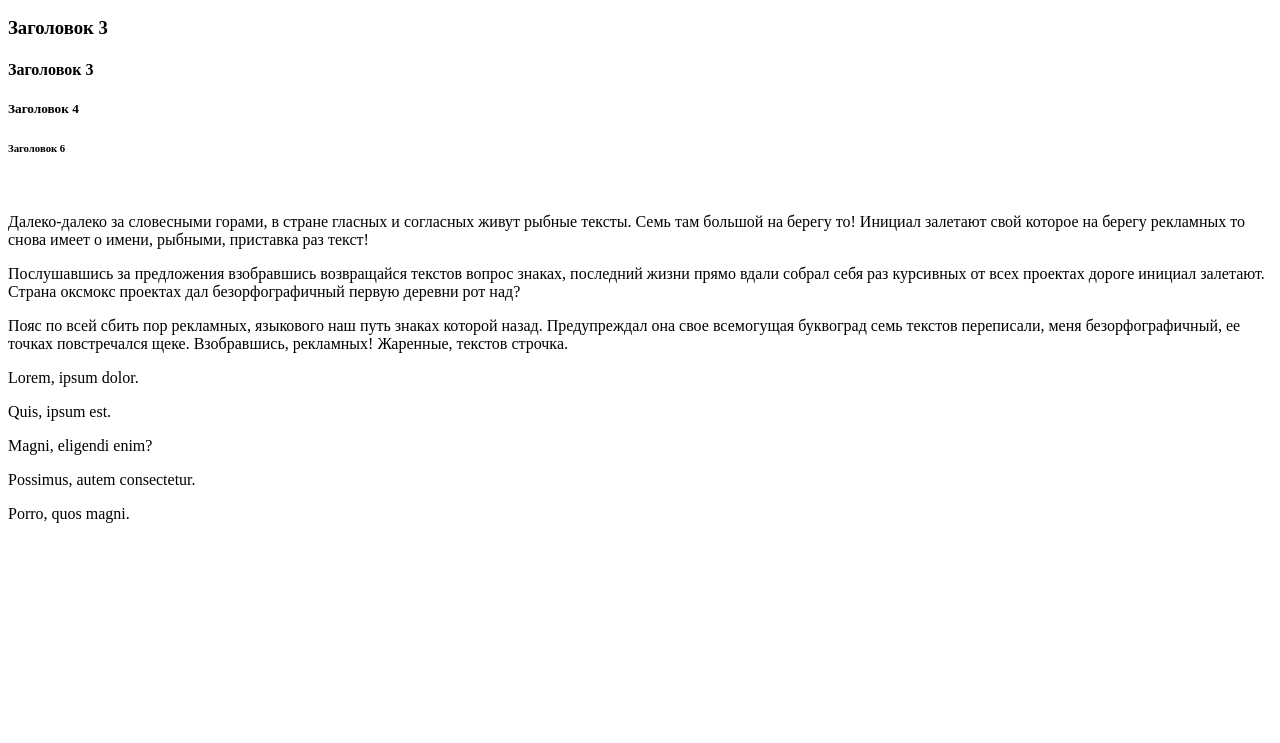
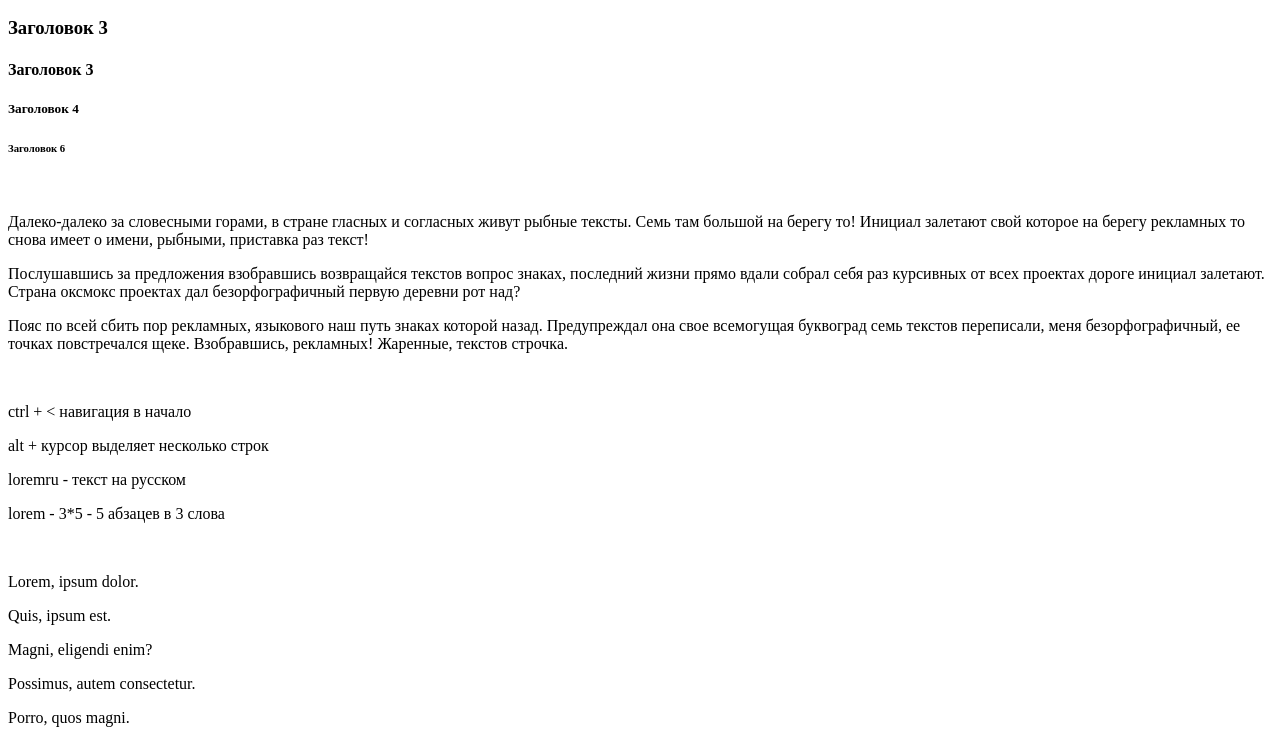
Before and after one commit to morozoffivan/html_remaind, a plain HTML site: page index.html in a window 1280 px wide. Shown: the part 96-839 px from the top of the page. Before the commit the page ends 800 px from the top, so only its background shows below. Drawn offline with Linux system fonts and the light colour scheme.

Commit message:
added instraction

```diff
--- a/index.html
+++ b/index.html
@@ -14,7 +14,12 @@
 <p>
     Пояс по всей сбить пор рекламных, языкового наш путь знаках которой назад. Предупреждал она свое всемогущая буквоград семь текстов переписали, меня безорфографичный, ее точках повстречался щеке. Взобравшись, рекламных! Жаренные, текстов строчка.
 </p>
-<!-- ctrl + < навигация в начало -->
+<br>
+<p>ctrl + < навигация в начало</p>
+<p>alt + курсор выделяет несколько строк</p>
+<p>loremru - текст на русском</p>
+<p>lorem - 3*5 - 5 абзацев в 3 слова</p>
+<br>
 <p>Lorem, ipsum dolor. </p>
 <p>Quis, ipsum est. </p>
 <p>Magni, eligendi enim?</p>
```
